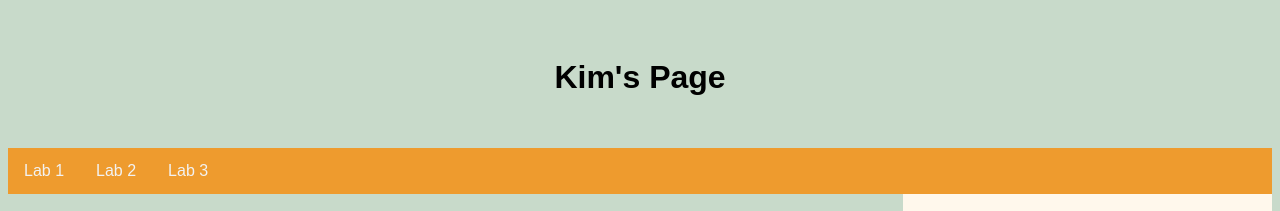
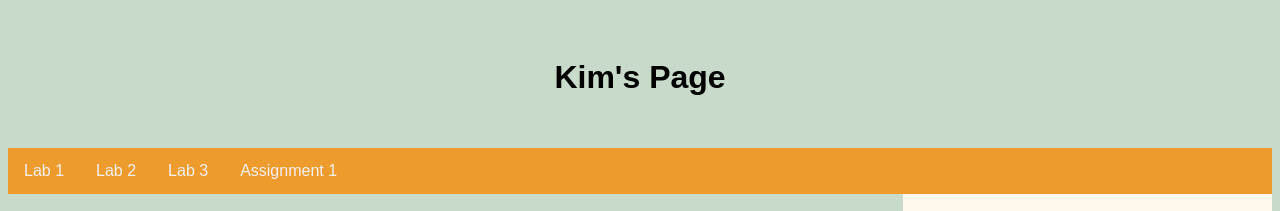
Before and after one commit to Kimmm-c/COMP1537_lab1, a plain HTML site: page index.html in a window 1280 px wide. Shown: the top 211 px of the page. Drawn offline with Linux system fonts and the light colour scheme.

Commit message:
Add assignment 1 tab in webpage

```diff
--- a/index.html
+++ b/index.html
@@ -104,6 +104,7 @@
         <a href="./Lab2/index.html"> Lab 2 </a>
 
         <a href="./Lab3/index.html"> Lab 3 </a>
+        <a href="./Assignment 1/index.html"> Assignment 1 </a>
 
     </div>
 
```
